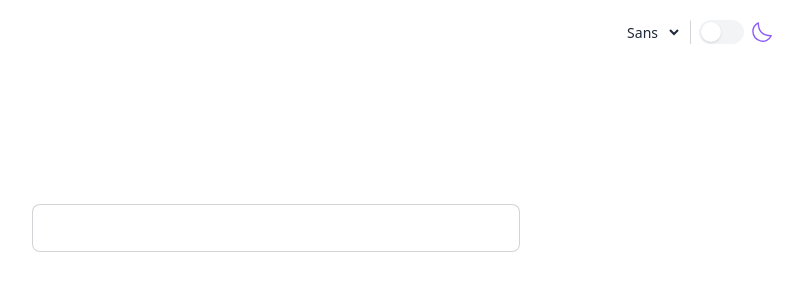
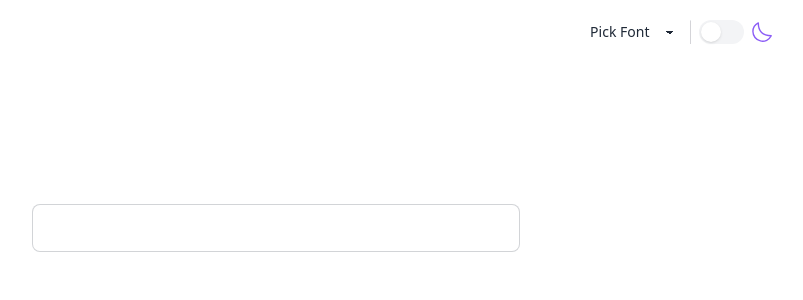
Before and after one commit to bonclairvoyante/fem-dictionary-app, a SvelteKit app: page / in a window 1280 px wide. Shown: the top 300 px of the page, without its empty margins (364-1167 px from the left). Built offline with nearby package versions, Linux system fonts and the light colour scheme.

Commit message:
componentize font selector and light switch

```diff
--- /dev/null
+++ b/src/lib/components/Fontselector.svelte
@@ -0,0 +1,28 @@
+<script>
+	import Arrowdown from './Arrowdown.svelte';
+	import { font } from '$lib/stores';
+
+	// const optionList = [
+	// 	{value: 'Inter',label: 'sans-serif'},
+	// 	{value: 'Lora', label: 'sans'},
+	// 	{value: 'Inconsolata', label: 'mono'}
+	// ];
+</script>
+
+<!-- <select class="outline-none border-none bg-inherit">
+	<option value="sans">Sans</option>
+	<option value="serif">Serif</option>
+	<option value="mono">Mono</option>
+</select> -->
+<select class="select outline-none border-none">
+	<option disabled selected>Pick Font</option>
+	<option value="sans">Sans</option>
+	<option value="serif">Serif</option>
+	<option value="mono">Mono</option>
+</select>
+
+<style>
+	option:focus {
+		outline-color: transparent;
+	}
+</style>
--- /dev/null
+++ b/src/lib/stores.ts
@@ -0,0 +1,17 @@
+import { writable } from 'svelte/store';
+import { browser } from '$app/environment';
+export const font = (() => {
+	let initialValue = 'font-sans';
+	if (browser) {
+		initialValue = localStorage.getItem('font') ?? initialValue;
+	}
+	const { subscribe, set } = writable<string>(initialValue);
+
+	return {
+		subscribe,
+		use: (font: string) => {
+			localStorage.setItem('font', font);
+			set(font);
+		}
+	};
+})();
--- a/src/routes/+layout.svelte
+++ b/src/routes/+layout.svelte
@@ -5,16 +5,15 @@
 	import '@fontsource-variable/inter';
 	// Supports weights 400-700
 	import '@fontsource-variable/lora';
+
 	import '../app.css';
 
 	import Moon from '$lib/components/Moon.svelte';
-	// import { ModeWatcher } from 'mode-watcher';
-	// import { themeChange } from 'theme-change';
-
-	import LightSwitch from '$lib/components/LightSwitch.svelte';
+	import Lightswitch from '$lib/components/Lightswitch.svelte';
+	import Fontselector from '$lib/components/Fontselector.svelte';
 
 	let word = '';
-	let empty = false;
+	// let empty = false;
 </script>
 
 <!-- <svelte:head><ModeWatcher /></svelte:head> -->
@@ -23,18 +22,14 @@
 		<enhanced:img src="/src/lib/assets/images/logo.svg" alt="dictionary-logo" />
 	</div>
 	<div class="flex navbar-end gap-y-4">
-		<div class="menu menu-horizontal">
-			<select class="outline-none border-none bg-inherit">
-				<option value="sans">Sans</option>
-				<option value="serif">Serif</option>
-				<option value="mono">Mono</option>
-			</select>
-		</div>
+
+
+
+		<Fontselector />
 	</div>
 	<hr class="h-6 w-[1px] bg-zinc-300 dark:bg-zinc-100" />
-
 	<div class="px-2">
-		<LightSwitch />
+		<Lightswitch />
 	</div>
 
 	<Moon />
@@ -46,7 +41,7 @@
 			on:submit={(e) => {
 				if (!word) {
 					e.preventDefault();
-					empty = true;
+					// empty = true;
 				}
 			}}
 			action="/{word}"
```
Also changed, not shown: src/lib/components/Lightswitch.svelte (renamed from src/lib/components/LightSwitch.svelte).
